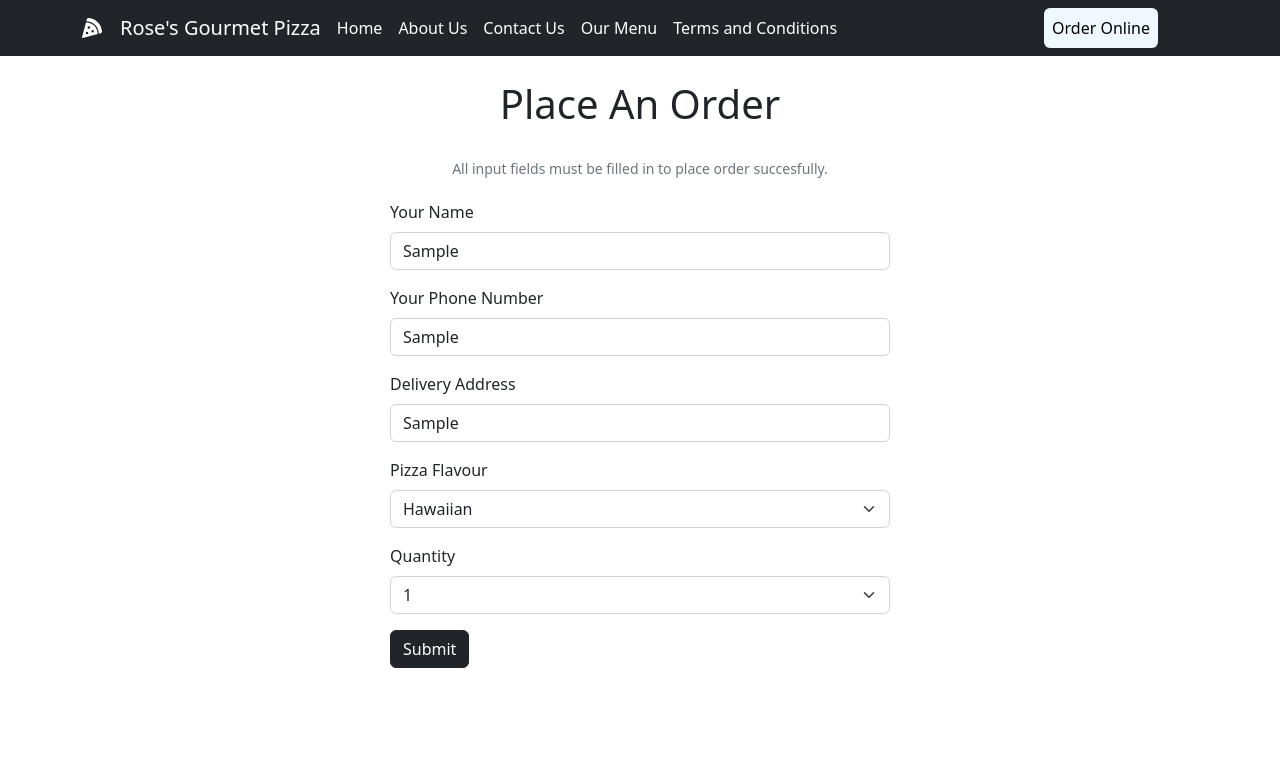
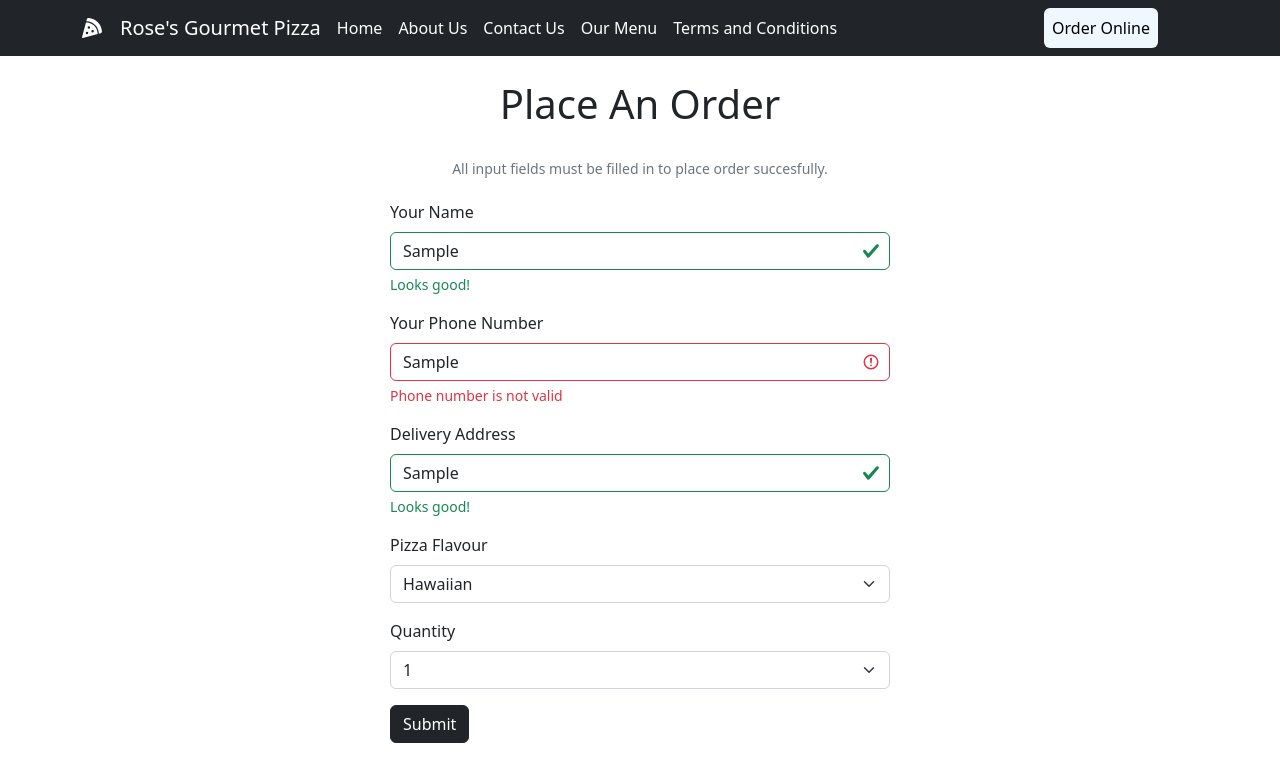
Before and after one commit to adala-wanyande/pizza-ordering-project, a React (Create React App) app: page /order in a window 1280 px wide. Both pictures are taken after typing "Sample", "Sample", "Sample" into the empty fields and a click on the button "Submit". Shown: the top 782 px of the page. Built offline with nearby package versions, Linux system fonts and the light colour scheme; no server answers.

Commit message:
Form validation added with Formik for Order.js component

```diff
--- a/package.json
+++ b/package.json
@@ -7,6 +7,7 @@
     "@testing-library/react": "^13.4.0",
     "@testing-library/user-event": "^13.5.0",
     "bootstrap": "^5.2.3",
+    "formik": "^2.2.9",
     "json-server": "^0.17.1",
     "react": "^18.2.0",
     "react-bootstrap": "^2.7.2",
@@ -14,7 +15,8 @@
     "react-router": "^6.8.1",
     "react-router-dom": "^6.8.1",
     "react-scripts": "5.0.1",
-    "web-vitals": "^2.1.4"
+    "web-vitals": "^2.1.4",
+    "yup": "^1.0.0"
   },
   "scripts": {
     "start": "react-scripts start",
--- a/src/components/Order.js
+++ b/src/components/Order.js
@@ -1,51 +1,27 @@
 import React, {useState} from 'react'
 import NavigationBar from './NavigationBar'
-import {Form, Button} from 'react-bootstrap'
+import {Form, Button, Spinner} from 'react-bootstrap'
 import OrderSuccess from './OrderSuccess'
+import {useFormik} from 'formik'
+import { orderSchema } from '../schemas'
 
 
 // Controlled forms to be implemented in separate commit
 // Logic of submit that triggers success page needs to be done
 
 const Order = () => {
+  const [successfulOrderObject, setSuccessfulOrderObject] = useState({});
   const [isSubmitted, setIsSubmitted] = useState(false)
-  const [name, setName] = useState("");
-  const [phoneNumber, setPhoneNumber] = useState("");
-  const [deliveryAddress, setDeliveryAddress] = useState("");
-  const [pizzaFlavour, setPizzaFlavour] = useState("");
-  const [quantity, setQuantity] = useState(0);
-  const [successfulOrderObject, setSuccessfulOrderObject] = useState({});
 
-
-  const handleNameChange = (event) => {
-    setName(event.target.value)
-  }
-
-  const handlePhoneNumberChange = (event) => {
-    setPhoneNumber(event.target.value)
-  }
-
-  const handleDeliveryAddressChange = (event) => {
-    setDeliveryAddress(event.target.value)
-  }
-
-  const handlePizzaFlavourChange = (event) => {
-    setPizzaFlavour(event.target.value)
-  }
-
-  const handleQuantityChange = (event) => {
-    setQuantity(event.target.value)
-  }
-
-  const handleSubmit = (event) => {
-    event.preventDefault();
+ const onSubmit  = () => {
+  // event.preventDefault();
   const formData =
     {
-        name: name,
-        phoneNumber: phoneNumber,
-        deliveryAddress: deliveryAddress,
-        pizza: pizzaFlavour,
-        quantity: quantity,
+      name: values.name,
+      phoneNumber: values.phoneNumber,
+      deliveryAddress: values.deliveryAddress,
+      pizza: values.pizzaFlavour,
+      quantity: values.quantity,
   }
   console.log(formData)
   fetch("https://pizza-ordering-project-backend.herokuapp.com/orders", {
@@ -62,6 +38,43 @@ const Order = () => {
     });
 }
 
+  const {values, errors, isSubmitting, touched, handleChange, handleSubmit} = useFormik({
+    initialValues: {
+      name: "",
+      phoneNumber: "",
+      deliveryAddress: "",
+      pizzaFlavour: "Hawaiian",
+      quantity: "1"
+    },
+    validationSchema: orderSchema,
+    onSubmit,
+  })
+
+  console.log(errors)
+
+  const renderLoadingSpinner = () => {
+    if(isSubmitting) {
+      return (
+      <>
+      <Button variant="secondary" disabled>
+      <Spinner
+        as="span"
+        animation="grow"
+        size="sm"
+        role="status"
+        aria-hidden="true"
+      />
+      Placing order...
+    </Button>
+    </> )
+    }
+    else if (!isSubmitting) {
+      return (<Button disabled={isSubmitting} variant="dark" type="submit">
+      Submit
+    </Button>)
+    }
+  }
+
 
   const renderContent = () => {
     if (!isSubmitted) {
@@ -70,45 +83,64 @@ const Order = () => {
     <>
       <h1 className='mt-4 text-center'>Place An Order</h1>
       <div className='form'>
-      <Form className="mx-4" onSubmit={handleSubmit} style={{ width: '500px' }}>
+      <Form noValidate className="mx-4" onSubmit={handleSubmit} style={{ width: '500px' }}>
         <div className='instructions'>
           <Form.Text className="text-muted">
             All input fields must be filled in to place order succesfully.
           </Form.Text>
         </div>
-        <Form.Group className="mb-3">
+        <Form.Group className="mb-3" controlId="validationFormik01">
           <Form.Label>Your Name</Form.Label>
-          <Form.Control value={name} onChange={handleNameChange} type="text" placeholder="Benard Wanyande" />
+          <Form.Control value={values.name} id="name" onChange={handleChange} isInvalid={!!errors.name} isValid={touched.name && !errors.name} type="text" placeholder="Benard Wanyande" />
+          <Form.Control.Feedback>Looks good!</Form.Control.Feedback>
+          <Form.Control.Feedback type="invalid">
+            {errors.name}
+          </Form.Control.Feedback>
+
         </Form.Group>
-        <Form.Group className="mb-3">
+        <Form.Group className="mb-3" controlId="validationFormik01">
           <Form.Label>Your Phone Number</Form.Label>
-          <Form.Control value={phoneNumber} onChange={handlePhoneNumberChange} type="text" placeholder="+254712345678" />
+          <Form.Control value={values.phoneNumber} id="phoneNumber" onChange={handleChange} isInvalid={!!errors.phoneNumber} isValid={touched.phoneNumber && !errors.phoneNumber} type="text" placeholder="+254712345678" />
+          <Form.Control.Feedback>Looks good!</Form.Control.Feedback>
+          <Form.Control.Feedback type="invalid">
+            {errors.phoneNumber}
+          </Form.Control.Feedback>
         </Form.Group>
-        <Form.Group className="mb-3">
+        <Form.Group className="mb-3" controlId="validationFormik01">
           <Form.Label>Delivery Address</Form.Label>
-          <Form.Control value={deliveryAddress} onChange={handleDeliveryAddressChange} type="text" placeholder="Five Star Phase 2, South C, House Number 200" />
+          <Form.Control value={values.deliveryAddress} id="deliveryAddress" onChange={handleChange} isInvalid={!!errors.deliveryAddress} isValid={touched.deliveryAddress && !errors.deliveryAddress} type="text" placeholder="Five Star Phase 2, South C, House Number 200" />
+          <Form.Control.Feedback>Looks good!</Form.Control.Feedback>
+          <Form.Control.Feedback type="invalid">
+            {errors.deliveryAddress}
+          </Form.Control.Feedback>
         </Form.Group>
-        <Form.Group className="mb-3">
+        <Form.Group className="mb-3" controlId="validationFormik01">
           <Form.Label>Pizza Flavour</Form.Label>
-          <select class="form-select" value={pizzaFlavour} onChange={handlePizzaFlavourChange} aria-label="Default select example">
+          <select class="form-select" value={values.pizzaFlavour} id="pizzaFlavour" onChange={handleChange} isInvalid={!!errors.pizzaFlavour} isValid={!errors.pizzaFlavour} aria-label="Default select example">
             <option selected value="Hawaiian">Hawaiian</option>
             <option value="Boewors">Boewors</option>
             <option value="Chicken Tikka">Chicken Tikka</option>
             <option value="BBQ Chicken">BBQ Chicken</option>
           </select>
+          <Form.Control.Feedback tooltip>Looks good!</Form.Control.Feedback>
+          <Form.Control.Feedback type="invalid" tooltip>
+            {errors.pizzaFlavour}
+          </Form.Control.Feedback>
         </Form.Group>
-        <Form.Group className="mb-3">
+        <Form.Group className="mb-3" controlId="validationFormik01">
           <Form.Label>Quantity</Form.Label>
-          <select class="form-select" value={quantity} onChange={handleQuantityChange} aria-label="Default select example">
-            <option selected>1</option>
-            <option value="1">2</option>
-            <option value="2">3</option>
-            <option value="3">4</option>
+          <select class="form-select" value={values.quantity} id="quantity" onChange={handleChange} isInvalid={!!errors.quantity} isValid={!errors.quantity} aria-label="Default select example">
+            <option selected value="1">1</option>
+            <option value="2">2</option>
+            <option value="3">3</option>
+            <option value="4">4</option>
           </select>
+          <Form.Control.Feedback tooltip>Looks good!</Form.Control.Feedback>
+          <Form.Control.Feedback type="invalid" tooltip>
+            {errors.quantity}
+          </Form.Control.Feedback>
         </Form.Group>
-        <Button variant="dark" type="submit">
-          Submit
-        </Button>
+        {renderLoadingSpinner()}
       </Form>
       </div>
     </>
--- a/src/index.css
+++ b/src/index.css
@@ -38,3 +38,7 @@ code {
   display: flex;
   justify-content: center;
 }
+
+button:disabled {
+  opacity: 0.35;
+}
--- /dev/null
+++ b/src/schemas/index.js
@@ -0,0 +1,9 @@
+import * as yup from 'yup'
+const phoneRegExp = /^((\\+[1-9]{1,4}[ \\-]*)|(\\([0-9]{2,3}\\)[ \\-]*)|([0-9]{2,4})[ \\-]*)*?[0-9]{3,4}?[ \\-]*[0-9]{3,4}?$/
+export const orderSchema = yup.object().shape({
+    name: yup.string().min(2, 'Too Short!').max(50, 'Too Long!').matches(/^[a-zA-ZÀ-ÖÙ-öù-ÿĀ-žḀ-ỿ\s\-\/.]+$/, 'Please enter valid name').required('Please fill in this filled. It is requred.'),
+    phoneNumber: yup.string().matches(phoneRegExp, 'Phone number is not valid').required('Please fill in this field. It is required.'),
+    deliveryAddress: yup.string().min(2, 'Too Short!').max(50, 'Too Long!').required('Please fill in this field. It is required.'),
+    pizzaFlavour: yup.string().required('Please fill in this field. It is required.'),
+    quantity: yup.string().required('Please fill in this field. It is required.')
+})
```
Also changed, not shown: 2 other files (tests, documents, lock files or other folders). Lines whose indentation alone changed are shown as unchanged.
